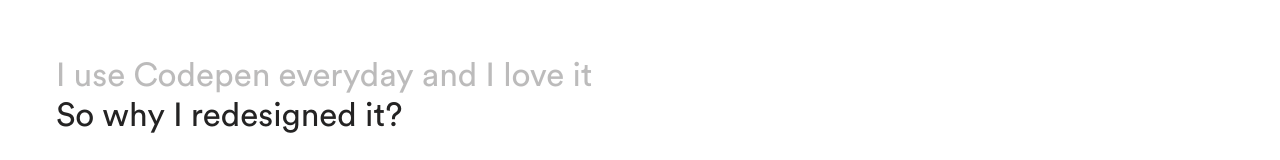
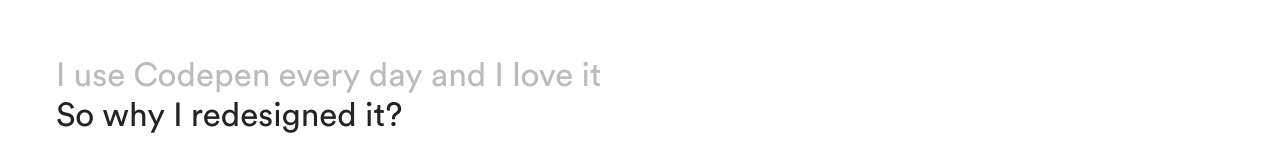
Before and after one commit to hihayk/codepen-redesign, a plain HTML site: page why/index.jade in a window 1280 px wide. Shown: the top 160 px of the page. Drawn offline with nearby package versions, Linux system fonts and the light colour scheme; files that its build step writes are made by us from their sources.

Commit message:
Update index.jade

```diff
--- a/why/index.jade
+++ b/why/index.jade
@@ -10,7 +10,7 @@
   body.overflow-x-hidden
     .px4.pt4
 
-      h2.m0(style="opacity:.3;") I use Codepen everyday and I love it
+      h2.m0(style="opacity:.3;") I use Codepen every day and I love it
       h2.mt0.mb4 So why I redesigned it?
 
       div(style="max-width:500px;")
```
